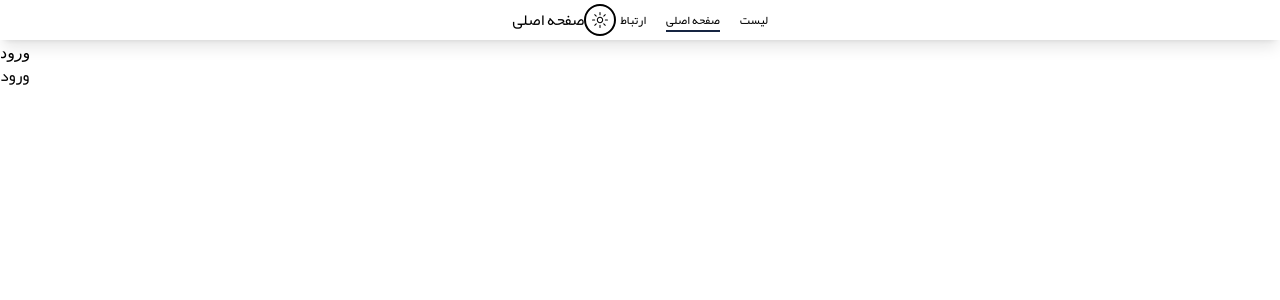
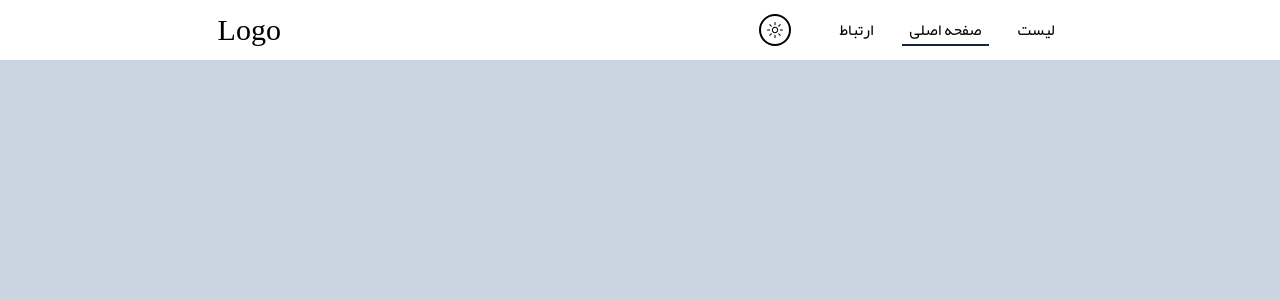
Before and after one commit to MohsenDorado/super-tier-list, a Next.js app: page / in a window 1280 px wide. Shown: the top 300 px of the page. Built offline with nearby package versions, Linux system fonts and the light colour scheme.

Commit message:
fix loading and spring

```diff
--- a/app/contact/page.tsx
+++ b/app/contact/page.tsx
@@ -1,8 +1,25 @@
+"use client"
 import React from 'react'
+import { useRef, useEffect } from 'react';
+import { useRefStore } from '@/store/useRefStore';
+
 
 const ContactPage = () => {
+  const divRef = useRef<HTMLDivElement | null>(null);
+  const setRef = useRefStore((state) => state.setRef);
+
+
+  useEffect(() => {
+    if (divRef.current) {
+      setRef(divRef);
+    }
+  }, [divRef, setRef]);
+
+
   return (
-    <div className='h-[200vh]'>ContactPage</div>
+    <div
+    ref={divRef}
+    className='h-[200vh]'>ContactPage</div>
   )
 }
 
--- a/app/globals.css
+++ b/app/globals.css
@@ -29,3 +29,17 @@
   font-weight: normal;
 
 }
+
+/* HTML: <div class="loader"></div> */
+.loader {
+  width: 15px;
+  aspect-ratio: 1;
+  border-radius: 50%;
+  animation: l5 1s infinite linear alternate;
+}
+@keyframes l5 {
+    0%  {box-shadow: 20px 0 #000, -20px 0 #0002;background: #000 }
+    33% {box-shadow: 20px 0 #000, -20px 0 #0002;background: #0002}
+    66% {box-shadow: 20px 0 #0002,-20px 0 #000; background: #0002}
+    100%{box-shadow: 20px 0 #0002,-20px 0 #000; background: #000 }
+}
--- a/app/layout.tsx
+++ b/app/layout.tsx
@@ -18,7 +18,7 @@ export default function RootLayout({
   children: React.ReactNode;
 }>) {
   return (
-    <html lang="en" className="mt-[40px]">
+    <html lang="en" className="">
       <body className={inter.className}>
 
         <ThemeProvider
--- a/app/loading.tsx
+++ b/app/loading.tsx
@@ -2,10 +2,9 @@ import React from 'react'
 
 const loading = () => {
   return (
-    <div className='w-full flex items-center justify-center h-[300px] bg-purple-50'>
-      <h1 className='w-full text-xl font-Yekan text-black font-extrabold text-center '>
-        درحال پزدازش...
-      </h1>
+    <div className='w-full flex items-center justify-center h-[300px]'>
+      <div className='loader '>
+      </div>
       </div>
   )
 }
--- a/app/page.tsx
+++ b/app/page.tsx
@@ -1,15 +1,29 @@
+"use client"
+import { useRef, useEffect } from 'react';
+import { useRefStore } from '@/store/useRefStore';
+
+
 import Image from "next/image";
 import ThemeToggle from "../components/header/ThemeToggle";
 import Header from "@/components/header/Header";
 
 export default function Home() {
+  const divRef = useRef<HTMLDivElement | null>(null);
+  const setRef = useRefStore((state) => state.setRef);
+
+  useEffect(() => {
+    if (divRef.current) {
+      setRef(divRef);
+    }
+  }, [divRef, setRef]);
+
   return (
-    <div>
+    <div ref={divRef}>
       <div>
         ورود
       </div>
 
-    <div className="font-Yekan h-[400vh] w-full dark:bg-[#101833]">ورود </div>
+    <div className="font-Yekan h-[400vh] w-full dark:bg-[#101833] bg-slate-300">ورود </div>
     </div>
   );
 }
--- a/components/header/Header.tsx
+++ b/components/header/Header.tsx
@@ -11,32 +11,29 @@ import { AnimatePresence, motion } from "framer-motion";
 export default function Header() {
   const pathname = usePathname();
 
-  const [openSearch, setOpenSearch] = useState<boolean>(false);
   const routes = useRoutes();
   const router = useRouter();
   return (
-    <header className="font-Yekan px-[50px] max-sm:px-2 fixed h-[40px] top-0 left-0 w-full bg-white bg-opacity-[0.0001] backdrop-blur-md shadow-lg flex items-center justify-between lg:justify-center">
+    <header className="font-Yekan px-[50px] lg:px-[17%] lg:justify-between max-sm:px-2 fixed h-[60px] top-0 left-0 w-full dark:bg-black bg-white  backdrop-blur-md  flex items-center justify-between ">
       <h1
-        className="cursor-pointer"
+        className="cursor-pointer text-3xl"
         onClick={() => {
           router.push("/");
         }}
       >
-        صفحه اصلی
+        Logo
       </h1>
-      <div className="flex items-center justify-center gap-1">
-        {/* <button>
-          <IoIosSearch className="w-6 h-6" />
-        </button> */}
+      <div className="flex items-center justify-center gap-10">
+
 
         <ThemeToggle />
         <nav className="flex items-center justify-center ">
-          <ul className="flex items-center justify-center gap-5 text-xs max-lg:hidden ">
+          <ul className="flex items-center justify-center gap-5  max-lg:hidden ">
             <AnimatePresence>
               {routes.map((route) => (
                 <li key={route.href}>
                   <Link className=" relative" href={route.href}>
-                  <span className="z-10 relative ">
+                  <span className="z-10 relative p-2 ">
 
                     {route.label !== "Home" && route.label}
                   </span>
--- a/components/mobile/CustomFooter.tsx
+++ b/components/mobile/CustomFooter.tsx
@@ -14,9 +14,12 @@ import Link from "next/link";
 import clsx from "clsx";
 import { AnimatePresence, motion } from "framer-motion";
 import useRoutes from "@/app/hooks/useRoutes";
-import { cn } from "@/lib/utils";
 
 const CustomFooter = () => {
+  const spring = {
+    type: "ease",
+    stiffness: 100
+  }
   const pathname = usePathname();
   const MotionLink = motion(Link);
   const links = useRoutes();
@@ -63,7 +66,7 @@ const CustomFooter = () => {
                   </span>
                   {pathname === link.href ? (
                     <motion.div
-                      transition={{ type: "spring" }}
+                      transition={spring}
                       layoutId="underline"
                       className="absolute flex items-center justify-center z-0 w-full h-full  left-0 bottom-0 bg-slate-200 dark:bg-[#172542] "
                     ></motion.div>
--- a/package.json
+++ b/package.json
@@ -25,7 +25,8 @@
     "react-dom": "^18",
     "react-icons": "^5.3.0",
     "tailwind-merge": "^2.5.2",
-    "tailwindcss-animate": "^1.0.7"
+    "tailwindcss-animate": "^1.0.7",
+    "zustand": "^4.5.5"
   },
   "devDependencies": {
     "@types/node": "^20",
--- /dev/null
+++ b/store/useRefStore.ts
@@ -0,0 +1,12 @@
+import { create } from 'zustand';
+import { MutableRefObject } from 'react';
+
+interface RefStore {
+  myRef: MutableRefObject<HTMLDivElement | null> | null;
+  setRef: (ref: MutableRefObject<HTMLDivElement | null>) => void;
+}
+
+export const useRefStore = create<RefStore>((set) => ({
+  myRef: null,
+  setRef: (ref) => set({ myRef: ref }),
+}));
```
Also changed, not shown: 1 other file (tests, documents, lock files or other folders).
